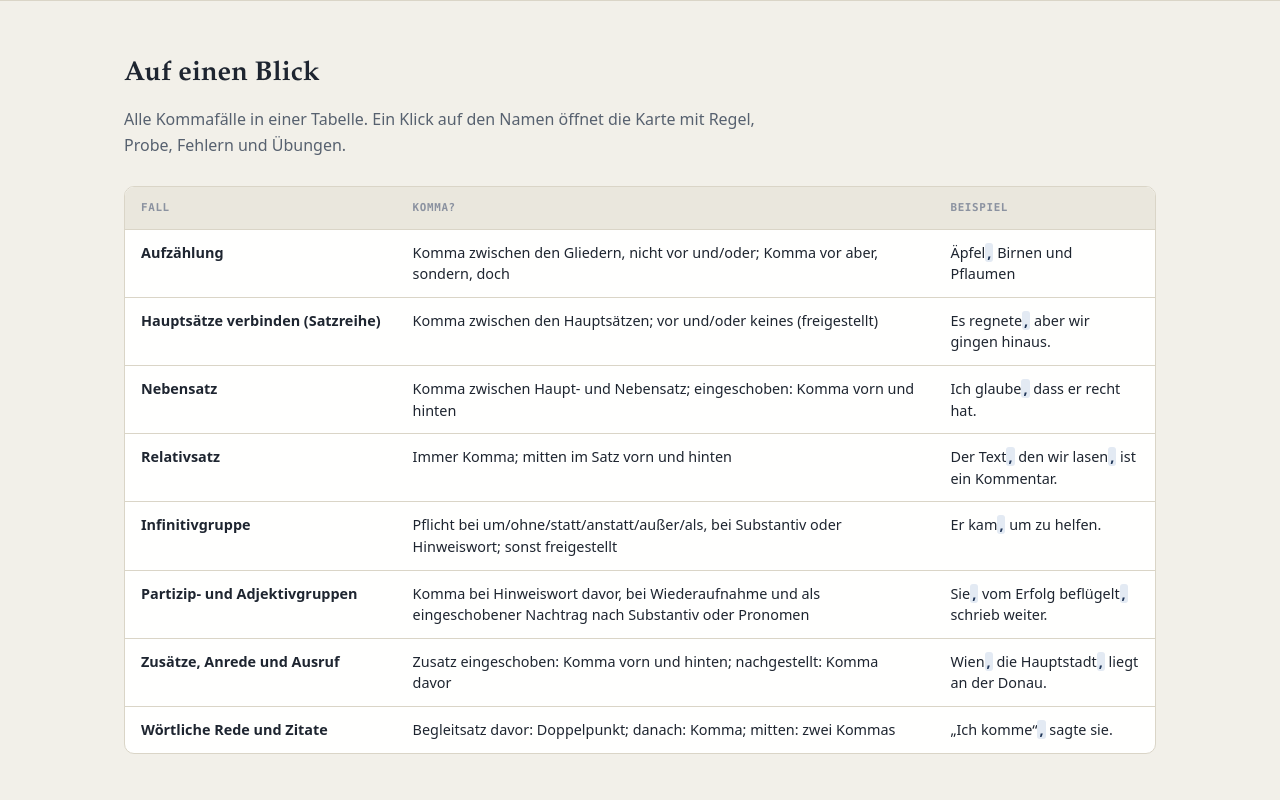
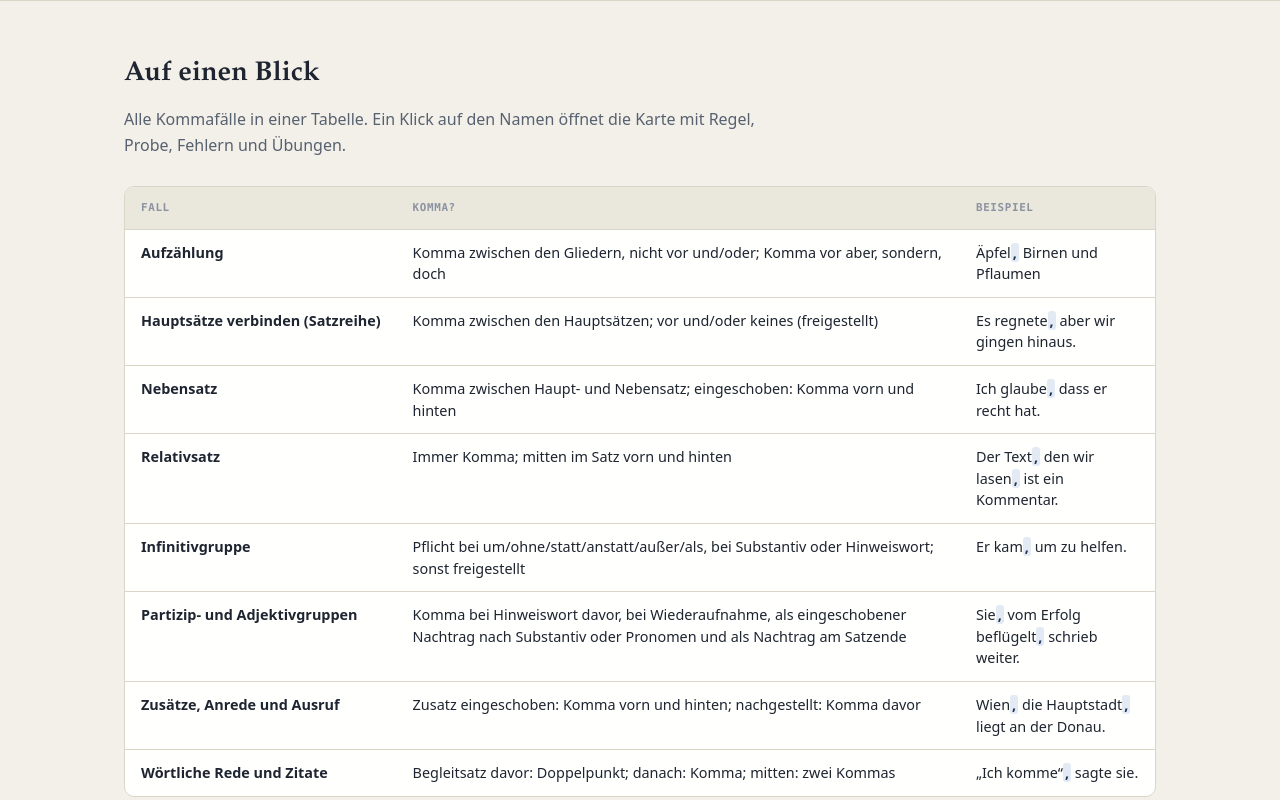
Before and after one commit to schmidh2/schreibrichtigkeit-oberstufe, a plain HTML site: page index.html in a window 1280 px wide. Shown: the part 2000-2800 px from the top of the page. Drawn offline with Linux system fonts and the light colour scheme.

Commit message:
Partizip- und Adjektivgruppen: Nachtrag am Satzende als vierter Pflichtfall (Regelwerk § 77(7), Duden D 127.3)
Co-Authored-By: Claude Sonnet 5.5 <noreply@anthropic.com>

```diff
--- a/index.html
+++ b/index.html
@@ -619,25 +619,27 @@ const FAELLE = [
     ]
   },
   {
-    id:'partizip', titel:'Partizip- und Adjektivgruppen', tag:'Pflicht in drei Fällen',
-    kurz:'Erweiterte Gruppen wie „vom Lärm geweckt“ oder „von der Arbeit erschöpft“, wenn sie angekündigt, wieder aufgenommen oder als Nachtrag eingeschoben werden.',
-    blick:['Komma bei Hinweiswort davor, bei Wiederaufnahme und als eingeschobener Nachtrag nach Substantiv oder Pronomen','Sie, vom Erfolg beflügelt, schrieb weiter.'],
-    regel:'Eine erweiterte Partizip- oder Adjektivgruppe hat keine eigene Personalform, aber eine Erweiterung (<i>vom Regen durchnässt, von der Kritik unbeeindruckt</i>). Das Komma <b>muss</b> stehen, wenn (1) ein Hinweiswort die Gruppe <b>ankündigt</b> (<i>So, vom Regen durchnässt, kam er heim.</i>: Komma danach und am Ende der Gruppe), (2) ein Hinweiswort sie <b>wieder aufnimmt</b> (<i>Vom Regen durchnässt, so kam er heim.</i>: Komma am Ende der Gruppe) oder (3) sie als <b>Nachtrag direkt hinter einem Substantiv oder Pronomen</b> steht (<i>Sie, vom Erfolg beflügelt, schrieb weiter.</i>: Kommapaar).',
-    probe:'Erkenne die Gruppe: Partizip oder Adjektiv mit Erweiterung, ohne eigene Personalform. Dann: Steht „so“ davor oder danach? Steht sie direkt hinter einem Substantiv oder Pronomen und ließe sich wie in Klammern herausnehmen? Dann Komma.',
+    id:'partizip', titel:'Partizip- und Adjektivgruppen', tag:'Pflicht in vier Fällen',
+    kurz:'Erweiterte Gruppen wie „vom Lärm geweckt“ oder „von der Arbeit erschöpft“, wenn sie angekündigt, wieder aufgenommen oder als Nachtrag eingeschoben bzw. angehängt werden.',
+    blick:['Komma bei Hinweiswort davor, bei Wiederaufnahme, als eingeschobener Nachtrag nach Substantiv oder Pronomen und als Nachtrag am Satzende','Sie, vom Erfolg beflügelt, schrieb weiter.'],
+    regel:'Eine erweiterte Partizip- oder Adjektivgruppe hat keine eigene Personalform, aber eine Erweiterung (<i>vom Regen durchnässt, von der Kritik unbeeindruckt</i>). Das Komma <b>muss</b> stehen, wenn (1) ein Hinweiswort die Gruppe <b>ankündigt</b> (<i>So, vom Regen durchnässt, kam er heim.</i>: Komma danach und am Ende der Gruppe), (2) ein Hinweiswort sie <b>wieder aufnimmt</b> (<i>Vom Regen durchnässt, so kam er heim.</i>: Komma am Ende der Gruppe), (3) sie als <b>Nachtrag direkt hinter einem Substantiv oder Pronomen</b> steht (<i>Sie, vom Erfolg beflügelt, schrieb weiter.</i>: Kommapaar) oder (4) sie als <b>Nachtrag am Ende des Satzes</b> angehängt ist (<i>Die Mannschaft jubelte, vom Sieg überwältigt.</i>: Komma davor).',
+    probe:'Erkenne die Gruppe: Partizip oder Adjektiv mit Erweiterung, ohne eigene Personalform. Dann: Steht „so“ davor oder danach? Steht sie direkt hinter einem Substantiv oder Pronomen oder am Ende des Satzes und ließe sich wie in Klammern herausnehmen? Dann Komma.',
     beispiele:[
       ['So, vom Regen durchnässt, kam er nach Hause.','Hinweiswort „so“ davor: Kommapaar.'],
       ['Von der Arbeit erschöpft, so ließ er sich aufs Sofa fallen.','„so“ nimmt die Gruppe wieder auf: Komma am Ende der Gruppe.'],
       ['Sie, vom Erfolg beflügelt, schrieb sofort weiter.','Nachtrag direkt hinter dem Pronomen: Kommapaar.'],
       ['Der Autor, von der Kritik unbeeindruckt, schrieb weiter.','Adjektivgruppe als Nachtrag zum Substantiv: Kommapaar.'],
+      ['Die Mannschaft jubelte, vom Sieg überwältigt.','Nachtrag am Satzende: ein Komma davor.'],
       ['Der vom Sturm beschädigte Baum stürzte um.','Kein Komma: Das Partizip steht vor dem Substantiv und gehört zur Nominalgruppe.']
     ],
     fallen:[
       ['Sie[[fehlt]] vom Erfolg beflügelt, schrieb sofort weiter.','Sie, vom Erfolg beflügelt, schrieb sofort weiter.','Ein eingeschobener Nachtrag braucht zwei Kommas – auch das erste darf nicht fehlen.'],
       ['Die Schüler, vom langen Warten ermüdet[[fehlt]] schliefen ein.','Die Schüler, vom langen Warten ermüdet, schliefen ein.','Das schließende Komma wird am häufigsten vergessen: Der Nachtrag ist eingeschoben.'],
       ['So[[fehlt]] vom Regen durchnässt[[fehlt]] kam er nach Hause.','So, vom Regen durchnässt, kam er nach Hause.','Das Hinweiswort „so“ kündigt die Gruppe an: Komma danach und am Ende der Gruppe.'],
+      ['Die Mannschaft jubelte[[fehlt]] vom Sieg überwältigt.','Die Mannschaft jubelte, vom Sieg überwältigt.','Eine angehängte Gruppe am Ende des Satzes ist ein Nachtrag und wird mit Komma abgetrennt.'],
       ['Der vom Sturm beschädigte[[,]] Baum stürzte um.','Der vom Sturm beschädigte Baum stürzte um.','Ein Partizip vor dem Substantiv gehört zur Nominalgruppe – kein Komma.']
     ],
-    tipp:'<b>Nicht in diesen Übungen:</b> Gehört die Gruppe nur zur Aussage und wirkt nicht wie ein Zusatz (<i>Vom Lärm geweckt stand er auf. Sie kam aus vollem Halse lachend auf mich zu.</i>), ist das Komma nach dem amtlichen Regelwerk freigestellt: mit und ohne ist richtig (§ 77(5), § 77(7) und § 78(3), Fassung 2016/2018).',
+    tipp:'<b>Nicht in diesen Übungen:</b> Gehört die Gruppe nur zur Aussage und wirkt nicht wie ein Zusatz (<i>Vom Lärm geweckt stand er auf. Sie kam aus vollem Halse lachend auf mich zu.</i>), ist das Komma nach dem amtlichen Regelwerk freigestellt: mit und ohne ist richtig (§ 78(3); die Pflichtfälle stehen in § 77(5) und § 77(7), Fassung 2016/2018; ebenso Duden D 127).',
     saetze:[
       {s:'So, vom Regen durchnässt, kam er nach Hause.', e:['Das Hinweiswort „so“ kündigt die Gruppe an: Komma danach …','… und am Ende der Gruppe.']},
       {s:'Von der Arbeit erschöpft, so ließ er sich aufs Sofa fallen.', e:['„so“ nimmt die Gruppe wieder auf: Komma am Ende der Gruppe.']},
@@ -645,6 +647,10 @@ const FAELLE = [
       {s:'Die Schüler, vom langen Warten ermüdet, schliefen ein.', e:['Die Gruppe ist ein Nachtrag direkt hinter dem Substantiv: Komma davor …','… und danach.']},
       {s:'Der Autor, von der Kritik unbeeindruckt, schrieb weiter.', e:['Adjektivgruppe als Nachtrag zum Substantiv: Komma davor …','… und danach.']},
       {s:'Das Zimmer, hell und freundlich eingerichtet, gefiel allen.', e:['Die Gruppe ist ein Nachtrag direkt hinter dem Substantiv: Komma davor …','… und danach.']},
+      {s:'Die Mannschaft jubelte, vom Sieg überwältigt.', e:['Nachtrag am Satzende: Komma davor.']},
+      {s:'Der Läufer erreichte das Ziel, völlig erschöpft.', e:['Adjektivgruppe als Nachtrag am Satzende: Komma davor.']},
+      {s:'Das Projekt dauert ein Jahr, grob geschätzt.', e:['Partizipgruppe als Nachtrag am Satzende: Komma davor.']},
+      {s:'Sie verließ den Saal, vom Applaus begleitet.', e:['Nachtrag am Satzende: Komma davor.']},
       {s:'Der vom Sturm beschädigte Baum stürzte um.', h:'Kein Komma: Das Partizip steht vor dem Substantiv und gehört zur Nominalgruppe.'}
     ]
   },
@@ -749,6 +755,7 @@ const ENT = {
       ['Ein Hinweiswort („so“) kündigt sie an','R_partHin'],
       ['Ein Hinweiswort („so“) nimmt sie wieder auf','R_partWied'],
       ['Sie steht als Nachtrag direkt hinter einem Substantiv oder Pronomen und lässt sich wie eine Klammer herausnehmen','R_partNach'],
+      ['Sie ist als Nachtrag an einen vollständigen Satz angehängt (am Satzende)','R_partEnde'],
       ['Sie steht vor dem Substantiv („der vom Sturm beschädigte Baum“)','R_partAttr'],
       ['Nichts davon: Sie steht am Satzanfang oder nach dem Verb und gehört nur zur Aussage','R_partFrei']
     ]},
@@ -774,6 +781,7 @@ const ENT = {
   R_partHin:{r:'pflicht', titel:'Komma setzen (Kommapaar)', text:'Kündigt ein Hinweiswort die Gruppe an, steht ein Komma nach dem Hinweiswort und eines am Ende der Gruppe.', ex:'So, vom Regen durchnässt, kam er nach Hause.', fall:['partizip']},
   R_partWied:{r:'pflicht', titel:'Komma setzen', text:'Nimmt ein Hinweiswort die Gruppe wieder auf, steht ein einfaches Komma am Ende der Gruppe.', ex:'Von der Arbeit erschöpft, so ließ er sich aufs Sofa fallen.', fall:['partizip']},
   R_partNach:{r:'pflicht', titel:'Komma setzen (Kommapaar)', text:'Ein Nachtrag direkt hinter einem Substantiv oder Pronomen wird von zwei Kommas eingeschlossen.', ex:'Sie, vom Erfolg beflügelt, schrieb sofort weiter.', fall:['partizip']},
+  R_partEnde:{r:'pflicht', titel:'Komma setzen', text:'Eine angehängte Gruppe am Ende des Satzes ist ein Nachtrag und wird mit einem Komma abgetrennt.', ex:'Die Mannschaft jubelte, vom Sieg überwältigt.', fall:['partizip']},
   R_partAttr:{r:'kein', titel:'Kein Komma', text:'Ein Partizip oder Adjektiv vor dem Substantiv gehört zur Nominalgruppe.', ex:'Der vom Sturm beschädigte Baum stürzte um.', fall:['partizip']},
   R_partFrei:{r:'frei', titel:'Komma freigestellt', text:'Gehört die Gruppe nur zur Aussage und wirkt nicht wie ein Zusatz, darfst du selbst entscheiden: mit und ohne Komma ist richtig.', ex:'Vom Lärm geweckt stand er auf.', fall:['partizip']},
   R_zus:{r:'pflicht', titel:'Komma setzen', text:'Zusätze werden abgetrennt: nachgestellt mit einem Komma davor, eingeschoben mit zwei Kommas (wie Klammern).', ex:'Wien, die Hauptstadt Österreichs, liegt an der Donau.', fall:['zusaetze']},
```
Also changed, not shown: 2 other files.
